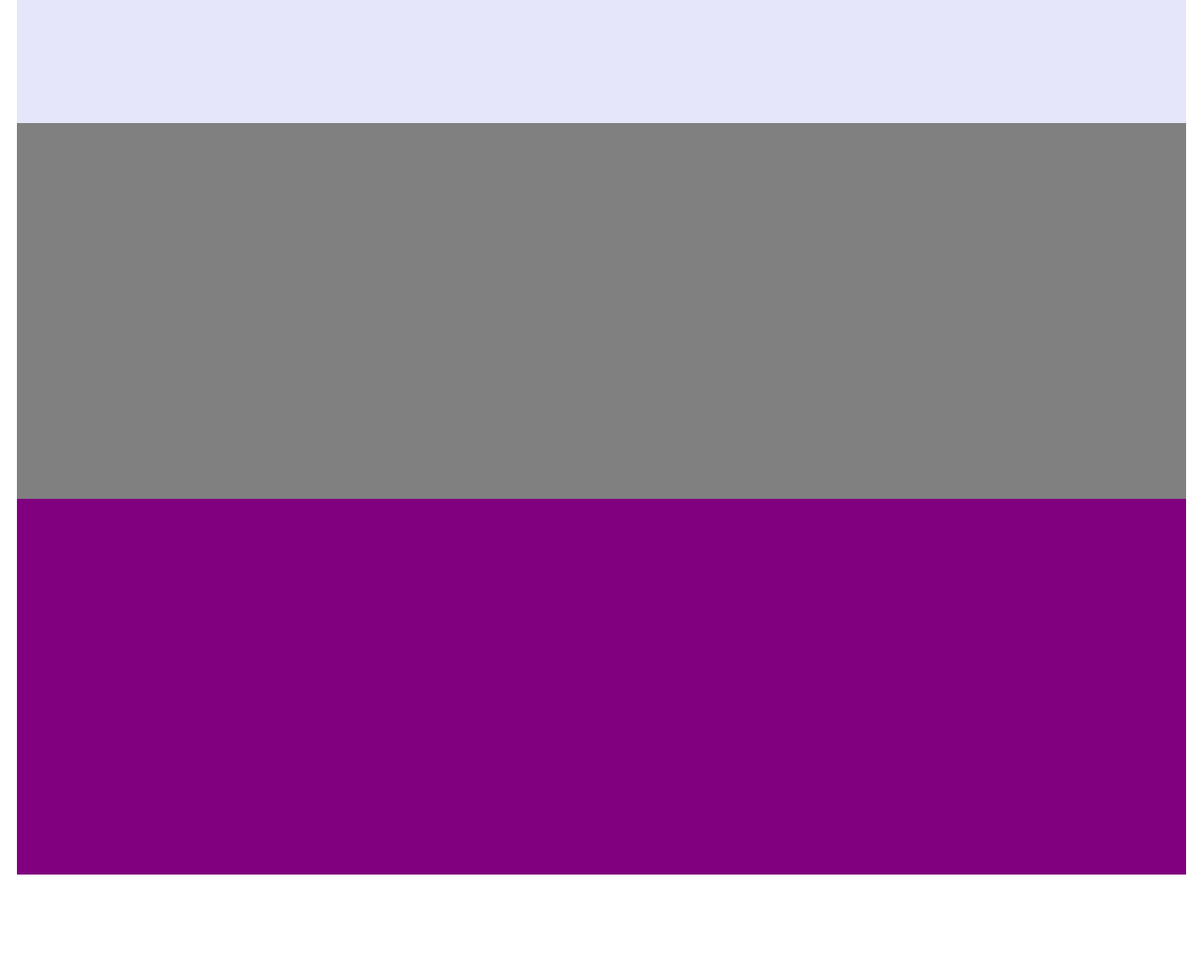
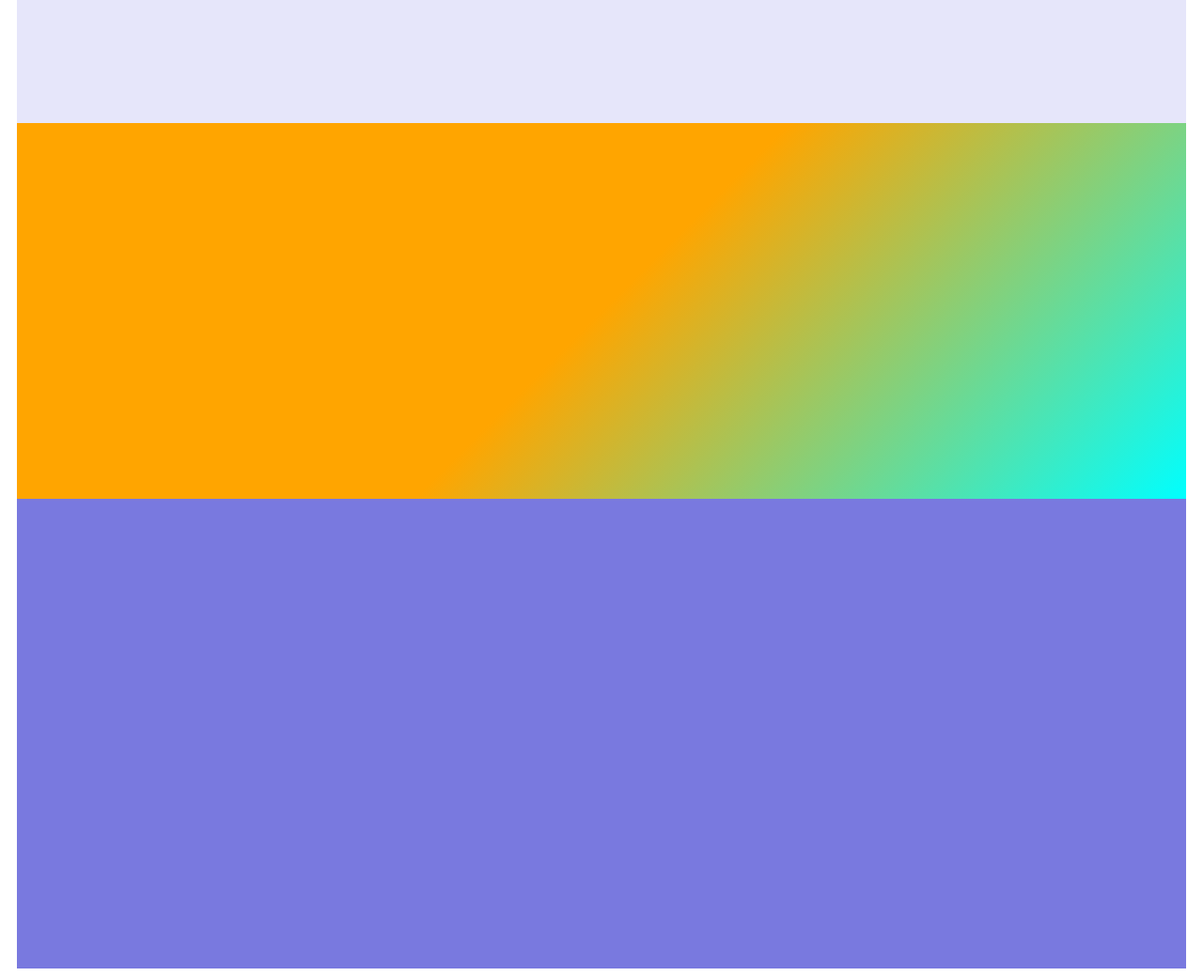
Before and after one commit to NOWPREM/Indigo-Children, a plain HTML site: page index.html in a window 1280 px wide. Shown: the part 3740-4779 px from the top of the page at 94% size. Before the commit the page ends 4679 px from the top, so only its background shows below. Drawn offline with Linux system fonts and the light colour scheme.

Commit message:
Updated colours

```diff
--- a/styles.css
+++ b/styles.css
@@ -92,14 +92,14 @@ a {
 
 .fifth {
 
-  background-color: grey;
+  background: linear-gradient(135deg, orange 50%, cyan);;
   height: 400px;
   margin: 0px 10px;
 }
 
 .sixth {
 
-  background-color: purple;
-  height: 400px;
+  background-color: #7979DF;
+  height: 500px;
   margin: 0px 10px;
 }
```
